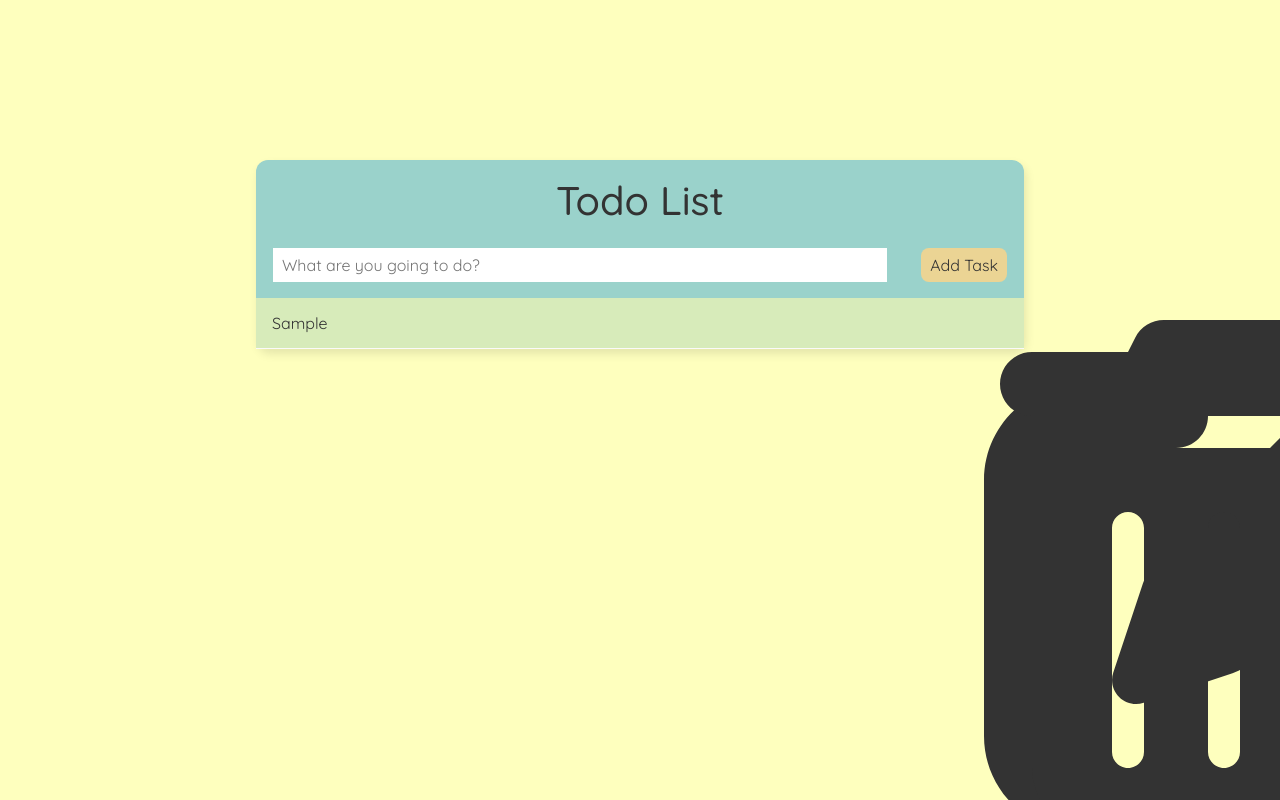
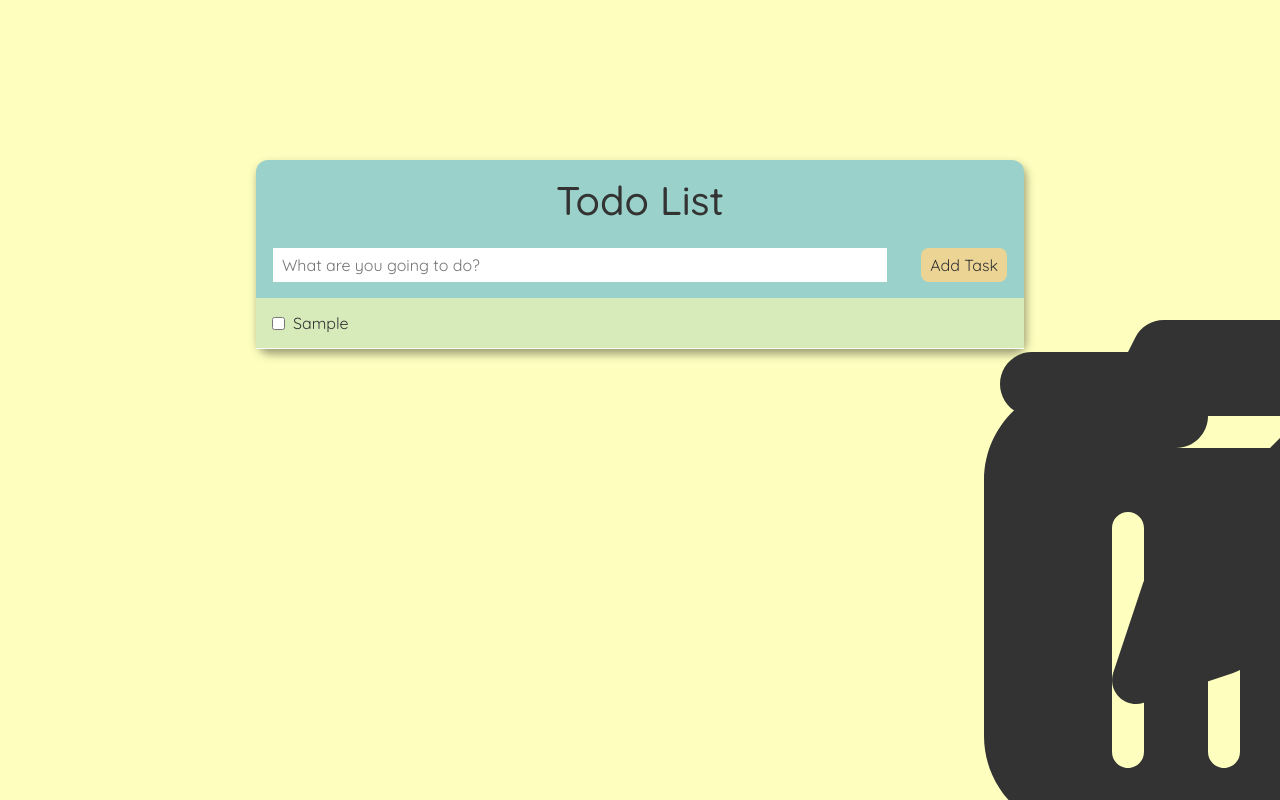
Before and after one commit to imananuar/reactjs-todo-list, a React (Create React App) app: page / in a window 1280 px wide. Both pictures are taken after typing "Sample" into the empty fields and a click on the button "Add Task". Built offline with nearby package versions, Linux system fonts and the light colour scheme.

Commit message:
Added checkbox

```diff
--- a/src/components/Todo.js
+++ b/src/components/Todo.js
@@ -29,10 +29,14 @@ function Todo({todo, handleDelete}) {
       {editing ? (
         <input
         type="text"
+        defaultValue={todo.task}
         onChange={changeValue}
         />
         ) : (
-        <p>{todo.task}</p>
+        <div className="task-container">
+          <input type="checkbox" className="checkbox" />
+          <li>{todo.task}</li>
+        </div>
       )}
       <div className='icon-container'>
 
--- a/src/components/TodoList.js
+++ b/src/components/TodoList.js
@@ -1,7 +1,7 @@
 import React, { useState } from 'react';
 import Todo from './Todo';
 
-function TodoList({todos, handleDelete}) {
+function TodoList({todos, handleDelete }) {
 
   console.log(todos);
   return (
--- a/src/index.css
+++ b/src/index.css
@@ -16,7 +16,7 @@ body {
   margin: auto;
   margin-top: 20vh;
   background-color: #9AD2CB;
-  box-shadow: 2px 5px 10px rgba(0,0,0,0.1);
+  box-shadow: 2px 5px 10px rgba(0,0,0,0.4);
   border-radius: 12px;
   /* padding-bottom: 2rem; */
 }
@@ -56,9 +56,21 @@ input[type=text] {
   background-color: #D7EBBA;
 }
 
-.task p {
-  margin: 0;
+.task-container {
+  display: flex;
+}
+
+.checkbox {
+  margin: auto 0;
+  margin-right: 8px;
+  box-shadow: none;
+  /* padding: 1rem; */
+}
+
+.task-container li {
+  margin: auto;
   padding: 0;
+  list-style-type: none;
 }
 
 .task {
```
